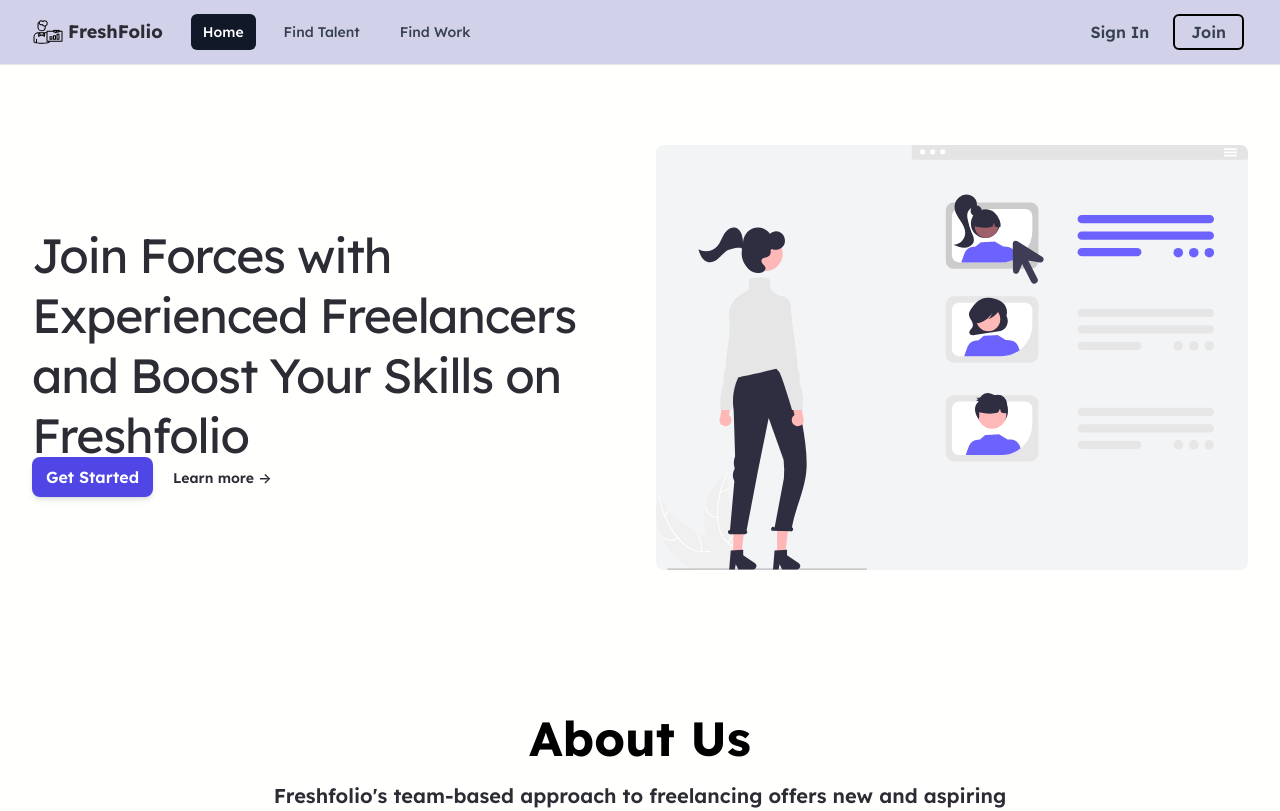
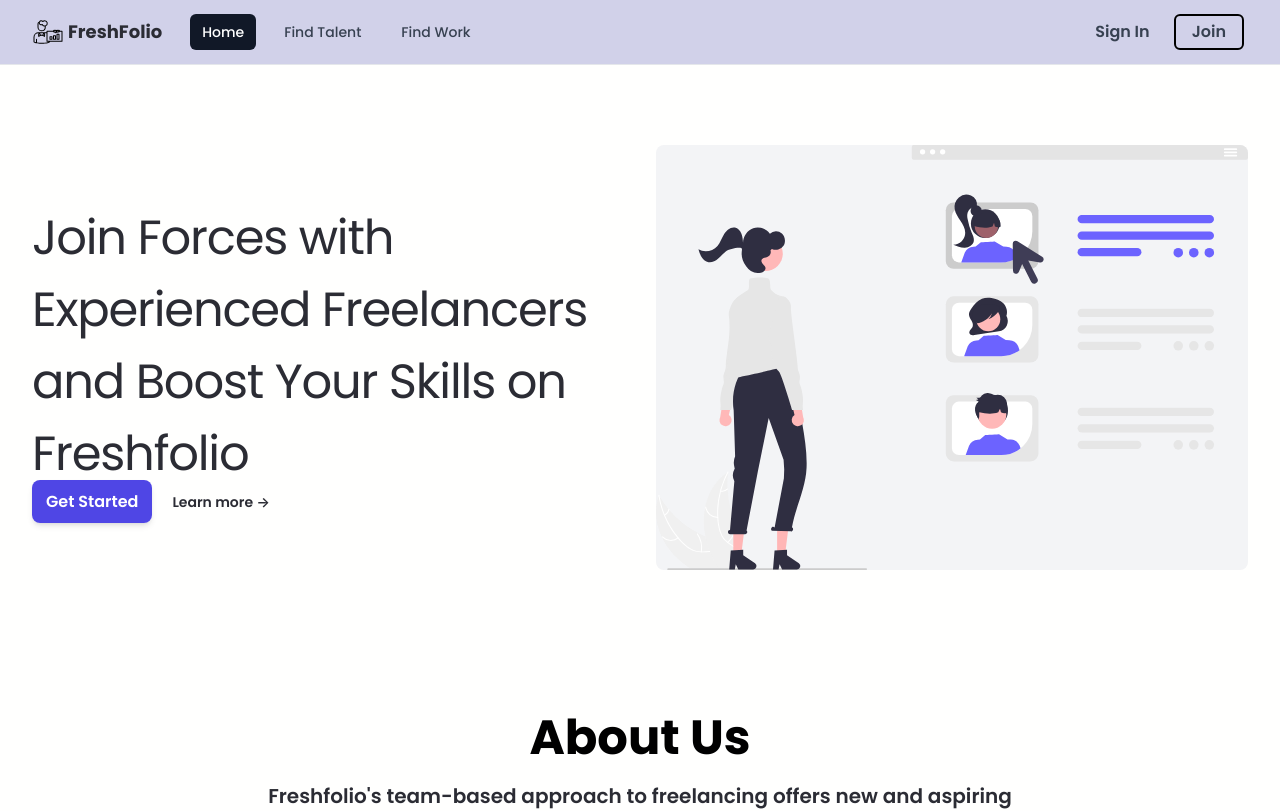
Before and after one commit to Akshat12210/FreshFolio, a React (Create React App) app in the folder client/: page / in a window 1280 px wide. Shown: the top 811 px of the page. Built offline with nearby package versions, Linux system fonts and the light colour scheme.

Commit message:
font change

```diff
--- a/client/src/index.css
+++ b/client/src/index.css
@@ -1,5 +1,5 @@
-@import url('https://fonts.googleapis.com/css2?family=Lexend+Deca:wght@300;400;500;600;700&display=swap');
-
+/* @import url('https://fonts.googleapis.com/css2?family=Lexend+Deca:wght@300;400;500;600;700&display=swap'); */
+@import url('https://fonts.googleapis.com/css2?family=Poppins:wght@300;400;500;600;700&display=swap');
 @tailwind base;
 @tailwind components;
 @tailwind utilities;
@@ -10,7 +10,7 @@
 body {
   margin: 0;
   background-color: #fffffe;
-  font-family: 'Lexend Deca', -apple-system, BlinkMacSystemFont, 'Segoe UI', 'Roboto', 'Oxygen',
+  font-family: 'Poppins', -apple-system, BlinkMacSystemFont, 'Segoe UI', 'Roboto', 'Oxygen',
     'Ubuntu', 'Cantarell', 'Fira Sans', 'Droid Sans', 'Helvetica Neue',
     sans-serif;
   -webkit-font-smoothing: antialiased;
```
